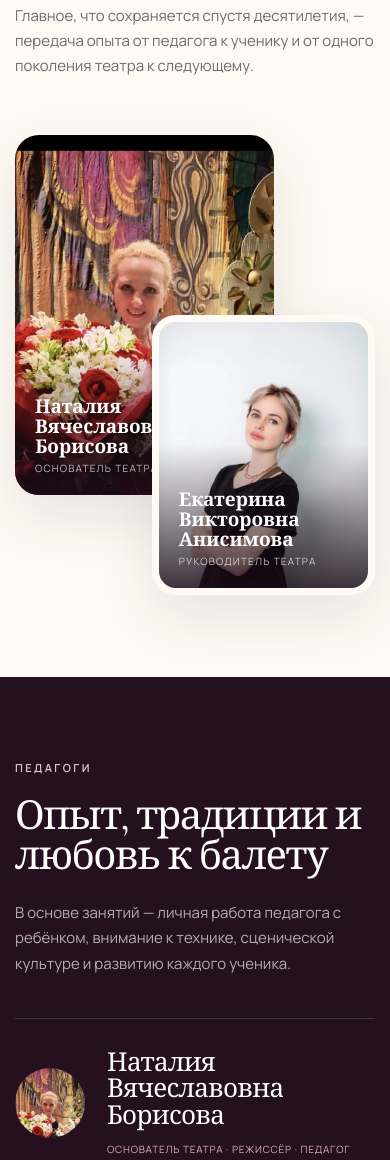
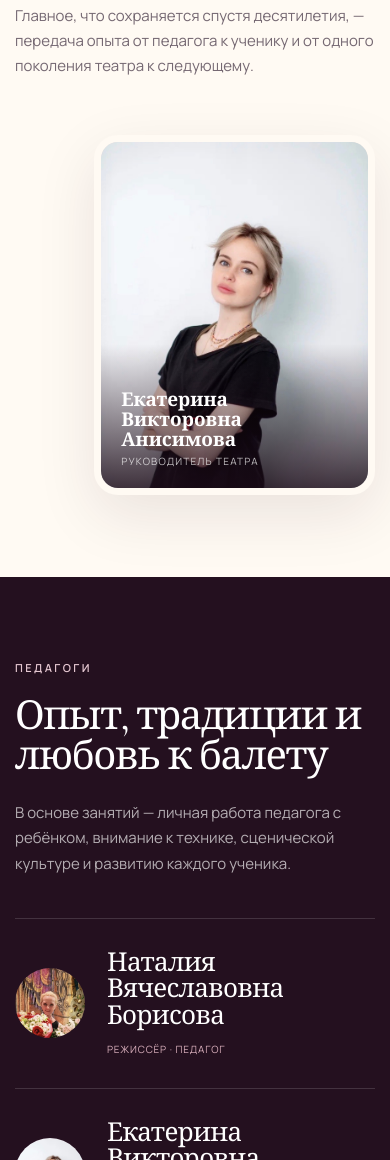
Before and after one commit to alexandershelepov-glitch/elf-ballet-theatre, a plain HTML site: page index.html in a window 390 px wide. Shown: the part 7346-8506 px from the top of the page. Drawn offline with nearby package versions, Linux system fonts and the light colour scheme.

Commit message:
Update history block and teacher roles

```diff
--- a/index.html
+++ b/index.html
@@ -252,14 +252,7 @@
           <p>Главное, что сохраняется спустя десятилетия, — передача опыта от педагога к ученику и от одного поколения театра к следующему.</p>
         </div>
 
-        <div class="continuity__portraits" aria-label="Основатель и руководитель театра">
-          <figure class="portrait-card portrait-card--founder">
-            <img loading="lazy" decoding="async" width="887" height="1920" src="assets/images/history-founder.jpg" alt="Наталия Вячеславовна Борисова">
-            <figcaption>
-              <strong>Наталия Вячеславовна Борисова</strong>
-              <span>Основатель театра</span>
-            </figcaption>
-          </figure>
+        <div class="continuity__portraits" aria-label="Руководитель театра">
           <figure class="portrait-card portrait-card--current">
             <img loading="lazy" decoding="async" width="1268" height="1889" src="assets/images/history-current.jpg" alt="Екатерина Викторовна Анисимова">
             <figcaption>
@@ -286,7 +279,7 @@
           <div class="teacher-card__content">
             <span class="teacher-card__number">01</span>
             <h3>Наталия Вячеславовна Борисова</h3>
-            <p>Основатель театра · режиссёр · педагог</p>
+            <p>Режиссёр · педагог</p>
           </div>
         </article>
 
@@ -308,7 +301,7 @@
           <div class="teacher-card__content">
             <span class="teacher-card__number">03</span>
             <h3>Андрей Александрович Стародубов</h3>
-            <p>Педагог по сценическому движению</p>
+            <p>Педагог-хореограф, педагог по сценическому движению и актерскому мастерству</p>
           </div>
         </article>
       </div>
--- a/styles.css
+++ b/styles.css
@@ -351,7 +351,7 @@ button{font:inherit}
 .continuity__text{max-width:610px}
 .continuity__text h3{margin:0;max-width:520px;color:var(--plum-900);font-family:var(--font-display);font-size:clamp(40px,4.3vw,56px);line-height:1.02;font-weight:500;letter-spacing:-.03em;text-wrap:balance}
 .continuity__text p:not(.eyebrow){max-width:560px;color:var(--muted);font-size:var(--text-body);line-height:var(--leading-body)}
-.continuity__portraits{position:relative;width:100%;min-height:540px;max-width:560px;margin-left:auto}
+.continuity__portraits{position:relative;width:100%;max-width:560px;margin-left:auto}
 .portrait-card{
   position:absolute;
   margin:0;
@@ -396,10 +396,10 @@ button{font:inherit}
 }
 .portrait-card--founder img{object-position:center 24%}
 .portrait-card--current{
-  right:0;bottom:0;
-  width:52%;
-  height:390px;
-  z-index:3;
+  position:relative;
+  width:min(72%,400px);
+  height:480px;
+  margin-left:auto;
   border:7px solid var(--paper);
 }
 .portrait-card--current img{object-position:center 24%}
@@ -1011,10 +1011,10 @@ button{font:inherit}
   .history__continuity{grid-template-columns:1fr;gap:42px;margin-top:70px;padding-top:58px}
   .continuity__text{max-width:620px}
   .continuity__text h3,.continuity__text p:not(.eyebrow){max-width:620px}
-  .continuity__portraits{width:100%;max-width:560px;margin:0;min-height:500px}
+  .continuity__portraits{width:100%;max-width:560px;margin:0}
   .portrait-card--founder{width:62%;height:430px}
   .portrait-card--founder figcaption{right:auto;width:70%;padding-right:8px}
-  .portrait-card--current{width:54%;height:340px}
+  .portrait-card--current{width:min(64%,380px);height:430px}
 
   .teachers{padding:82px 0}
   .teachers__head{margin-bottom:42px}
@@ -1072,9 +1072,9 @@ button{font:inherit}
   .history-photo--main{grid-column:auto}
   .continuity__text h3{font-size:36px;max-width:100%}
   .continuity__text p:not(.eyebrow){font-size:var(--text-body-mobile);line-height:var(--leading-body-mobile);max-width:100%}
-  .continuity__portraits{min-height:460px;max-width:100%}
+  .continuity__portraits{max-width:100%}
   .portrait-card--founder{width:72%;height:360px}
-  .portrait-card--current{width:62%;height:280px}
+  .portrait-card--current{width:min(78%,340px);height:360px}
   .portrait-card strong{font-size:19px}
 
   .teachers__head h2{font-size:40px;line-height:1}
```
